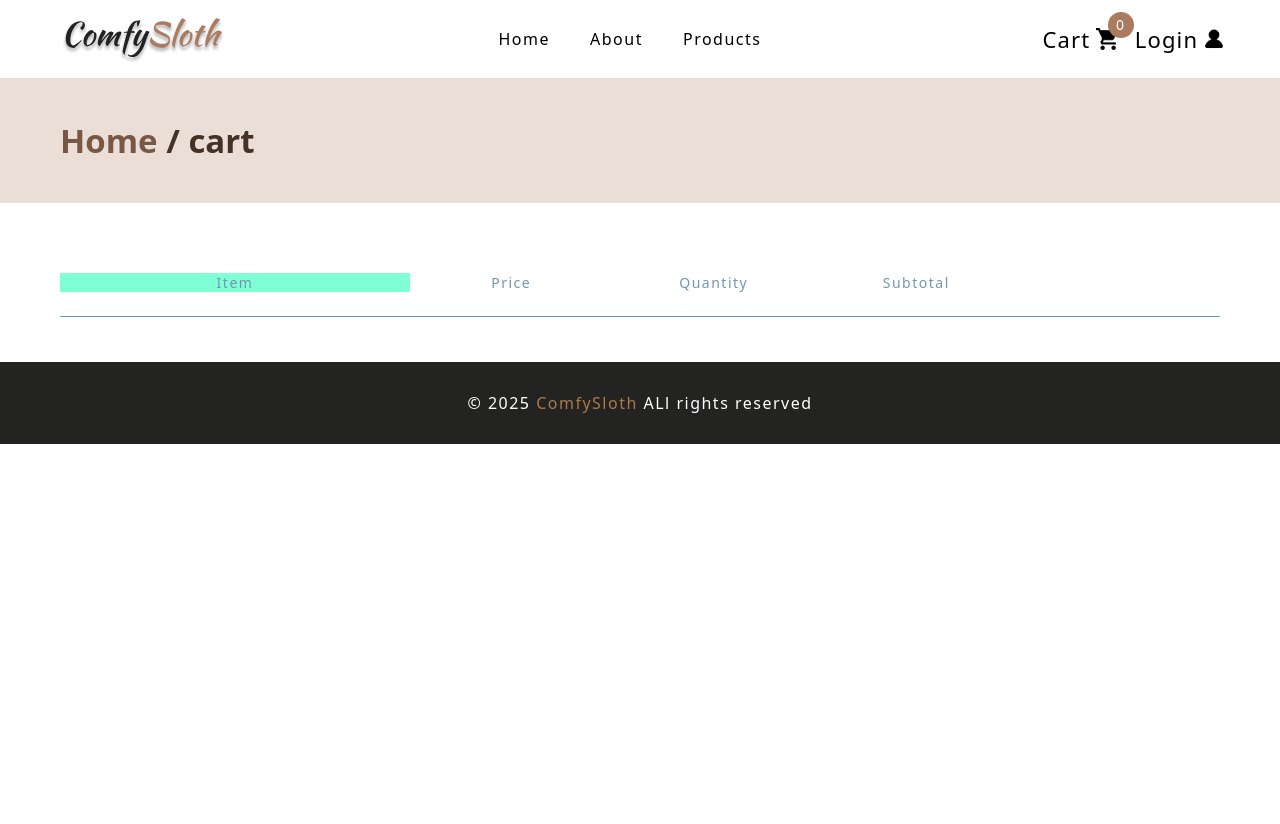
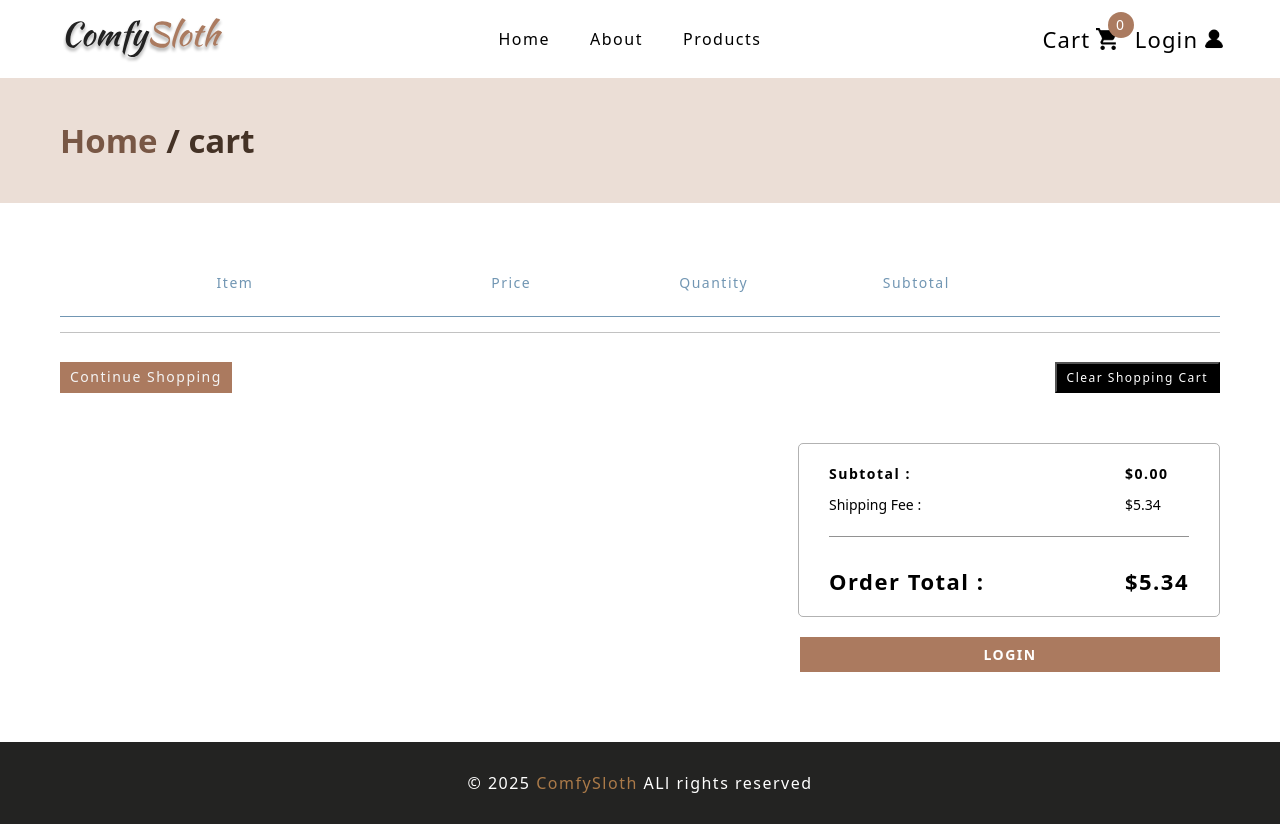
Before and after one commit to Sanjuan1290/ComfySloth, a React (Vite) app: page /cart in a window 1280 px wide. Before the commit the page ends 800 px from the top, so only its background shows below. Built offline with nearby package versions, Linux system fonts and the light colour scheme.

Commit message:
feat: update quantity

```diff
--- a/src/Pages/Cart.jsx
+++ b/src/Pages/Cart.jsx
@@ -1,14 +1,21 @@
 import deleteIcon from '../assets/delete.png'
 import HeaderNav from '../components/HeaderNav'
-import { useEffect, useState } from 'react'
+import { useEffect, useState, useMemo, use } from 'react'
 import { getCart } from '../util/cart'
 import formatPrice from '../util/formatPrice'
+import { NavLink } from 'react-router-dom'
 
 
 export default function Cart(){
 
-    const [isMobile, setIsMobile] = useState(window.innerWidth <= 650 )
-    const [quantity, setQuantity] = useState(0)
+    const [isMobile, setIsMobile] = useState(window.innerWidth <= 650)
+    const [cartItems, setCartItems] = useState([])
+
+    const subTotal = cartItems.reduce((total, item) => total + item.priceCents * item.quantity, 0)
+    const shippingFeeCents = 534
+    const orderTotal = subTotal + shippingFeeCents
+
+
 
     useEffect(()=>{
         const handleEvent = () => {
@@ -19,6 +26,29 @@ export default function Cart(){
 
         return () => window.removeEventListener('resize', handleEvent)
     }, [isMobile])
+
+    useEffect(()=>{
+        setCartItems(getCart())
+    }, [])
+
+    useEffect(()=>{
+        localStorage.setItem('comfySloth_Cart', JSON.stringify(cartItems))
+    }, [cartItems])
+
+    function incrementQuantity(index) {
+        const newCart = [...cartItems];
+        newCart[index].quantity += 1;
+        setCartItems(newCart);
+    }
+
+    function decrementQuantity(index) {
+        const newCart = [...cartItems];
+        if (newCart[index].quantity > 1) {
+            newCart[index].quantity -= 1;
+            setCartItems(newCart);
+        }
+    }
+
 
     return(
 
@@ -35,8 +65,8 @@ export default function Cart(){
                 }
 
                 {
-                    getCart().map((item, index) => {
-                        console.log(item);
+
+                    cartItems && cartItems.map((item, index) => {
                         return <div key={index} className='cart-items-container'>
                             <div className="item-container">
 
@@ -49,15 +79,15 @@ export default function Cart(){
                                     </div>
                                 </div>
 
-                                <p className="price">{formatPrice(item.price)}</p>
+                                <p className="price">{formatPrice(item.priceCents)}</p>
 
                                 <div className="quantity">
-                                    <button onClick={() => {setQuantity(prev => prev <= 1 ? prev : prev - 1)}}>—</button>
+                                    <button onClick={()=>{decrementQuantity(index)}}>—</button>
                                     <p>{item.quantity}</p>
-                                    <button onClick={() => {setQuantity(prev => prev + 1)}}>+</button>
+                                    <button onClick={()=>{incrementQuantity(index)}}>+</button>
                                 </div>
 
-                                <p className="subtotal">{formatPrice(item.price * item.quantity)}</p>
+                                <p className="subtotal">{formatPrice(item.priceCents * item.quantity)}</p>
 
                                 <button className='deleteBtn'><img src={deleteIcon} alt="delete btn" /></button>
                             </div>
@@ -66,6 +96,36 @@ export default function Cart(){
                     })
                 }
 
+                <div className="line"></div>
+
+                <div className="CartActions">
+                    <NavLink to='/products' className={'backToProducts'}>Continue Shopping</NavLink>
+                    <button className='clearCartBtn' onClick={()=>{setCartItems([])}}>Clear Shopping Cart</button>
+                </div>
+
+                <div className="cartSummary_Section">
+
+                    <div>
+                        <div className='price-label'>
+                            <p>Subtotal :</p>
+                            <p>Shipping Fee : </p>
+                            <p>Order Total : </p>
+                        </div>
+
+                        <div className='price-value'>
+                            <p>{formatPrice(subTotal)}</p>
+                            <p>{formatPrice(shippingFeeCents)}</p>
+                            <p>{formatPrice(orderTotal)}</p>
+                        </div>
+
+
+                        <div className='line'></div>
+                    </div>
+
+                    <NavLink to='/login' className='loginBtn'>LOGIN</NavLink>
+
+                </div>
+
             </section>
 
         </>
--- a/src/Pages/Product.jsx
+++ b/src/Pages/Product.jsx
@@ -113,7 +113,7 @@ export default function Product(){
                                                                     image: `https://comfysloth-server.onrender.com/${data.images[0]}`,
                                                                     name: data.name,
                                                                     color: !colorPicked ? data.colors[0] : colorPicked,
-                                                                    price: data.priceCents,
+                                                                    priceCents: data.priceCents,
                                                                     quantity: quantity
                                                                 })
                                                             }}
--- a/src/componentsStyle/cartStyle.css
+++ b/src/componentsStyle/cartStyle.css
@@ -26,7 +26,6 @@
 }
 
 .cart-column-labels > p:nth-of-type(1){
-    background-color: aquamarine;
     min-width: 350px;
 }
 
@@ -42,7 +41,6 @@
     display: grid;
     grid-template-columns: 1fr 1fr 1fr 1fr 1fr;
     align-items: center;
-    background-color: aqua;
     position: relative;
 }
 
@@ -50,7 +48,6 @@
     display: flex;
     gap: 15px;
     align-items: center;
-    background-color: antiquewhite;
     flex: 1;
     min-width: 350px;
 }
@@ -75,12 +72,27 @@
     color: rgb(96,124,179);
 }
 .cart-items-container > .item-container > .item > div > p:nth-of-type(2) > .color{
-    background-color: red;
     height: 11px;
     width: 11px;
     display: inline-block;
     border-radius: 3px;
     margin-left: 5px;
+}
+.cart-items-container > .item-container > .item > div > p:nth-of-type(2) > .green{
+    background-color: green;
+}
+.cart-items-container > .item-container > .item > div > p:nth-of-type(2) > .red{
+    background-color: red;
+
+}
+.cart-items-container > .item-container > .item > div > p:nth-of-type(2) > .yellow{
+    background-color: yellow;
+}
+.cart-items-container > .item-container > .item > div > p:nth-of-type(2) > .blue{
+    background-color: blue;
+}
+.cart-items-container > .item-container > .item > div > p:nth-of-type(2) > .black{
+    background-color: black;
 }
 
 
@@ -123,6 +135,8 @@
 .cart-items-container > .item-container > .subtotal{
     flex: 1;
     text-align: center;
+    color: rgb(113,150,179);
+
 }
 
 
@@ -145,6 +159,117 @@
     width: 100%;
 }
 
+
+.cart_Section > .line{
+    background-color: rgba(0, 0, 0, 0.241);
+    width: 100%;
+    height: .5px;
+    margin: 40px 0px;
+}
+
+.cart_Section > .CartActions {
+    display: flex;
+    justify-content: space-between;
+    margin-top: -10px;
+}
+.cart_Section > .CartActions > .backToProducts{
+    background-color: rgb(171,122,95);
+    color: rgb(244, 244, 244);
+    letter-spacing: 1.5px;
+    font-size: 14px;
+    padding: 5px 10px;
+    font-weight: 500;
+    transition: background-color .4s ease, color .4s ease;
+}
+.cart_Section > .CartActions > .clearCartBtn{
+    background-color: black;
+    color: white;
+    padding: 5px 10px;
+    letter-spacing: 1.5px;
+    font-size: 12px;
+    cursor: pointer;
+    transition: background-color .4s ease, color .4s ease;
+}
+.cart_Section > .CartActions > .backToProducts:hover{
+    background-color: rgb(219, 175, 152);
+    color: rgb(74, 74, 74);
+}
+.cart_Section > .CartActions > .clearCartBtn:hover{
+    background-color: rgb(173, 173, 173);
+    color: rgb(54, 54, 54);
+}
+
+.cart_Section > .cartSummary_Section{
+    display: flex;
+    flex-direction: column;
+
+    align-items: end;
+}
+.cart_Section > .cartSummary_Section > div{
+    border: 1px solid rgba(128, 128, 128, 0.608);
+    padding: 20px 30px;
+    display: flex;
+    justify-content: space-between;
+    border-radius: 5px;
+    position: relative;
+    margin-top: 50px;
+    width: 360px;
+}
+.cart_Section > .cartSummary_Section > div > div{
+    display: flex;
+    flex-direction: column;
+    gap: 12px;
+    font-size: 14px;
+}
+
+
+.cart_Section > .cartSummary_Section > div > .price-label > p:nth-of-type(1){
+    font-weight: 700;
+    letter-spacing: 1.5px;
+}
+.cart_Section > .cartSummary_Section > div > .price-value >  p:nth-of-type(1){
+    font-weight: 700;
+    letter-spacing: 1.5px;
+}
+
+.cart_Section > .cartSummary_Section > div > .price-label > p:nth-of-type(3){
+    font-weight: 700;
+    letter-spacing: 1.5px;
+    font-size: 22px;
+    margin-top: 40px;
+}
+.cart_Section > .cartSummary_Section > div > .price-value >  p:nth-of-type(3){
+    font-weight: 700;
+    letter-spacing: 1.5px;
+    font-size: 22px;
+    margin-top: 40px;
+}
+
+.cart_Section > .cartSummary_Section > div > .line{
+    position: absolute;
+    background-color: rgba(0, 0, 0, 0.427);
+    height: .5px;
+    left: 30px;
+    right: 30px;
+    bottom: 80px;
+}
+
+.cart_Section > .cartSummary_Section > .loginBtn{
+    letter-spacing: 1.5px;
+    color: white;
+    background-color: rgb(171,122,95);
+    font-size: 14px;
+    font-weight: 600;
+    width: 360px;
+    padding: 8px 30px;
+    margin-top: 20px;
+    text-align: center;
+    transition: background-color .4s ease, color .4s ease;
+}
+.cart_Section > .cartSummary_Section > .loginBtn:hover{
+    color: rgb(83, 83, 83);
+    background-color: rgb(196, 156, 136);
+}
 
 @media (max-width: 950px) {
     .cart-items-container > .item-container > .item, .cart-column-labels > p:nth-of-type(1){
--- a/src/util/cart.js
+++ b/src/util/cart.js
@@ -4,7 +4,7 @@ export function getCart(){
     return cart
 }
 
-function saveCart(){
+export function saveCart(){
     localStorage.setItem('comfySloth_Cart', JSON.stringify(cart))
 }
 
```
